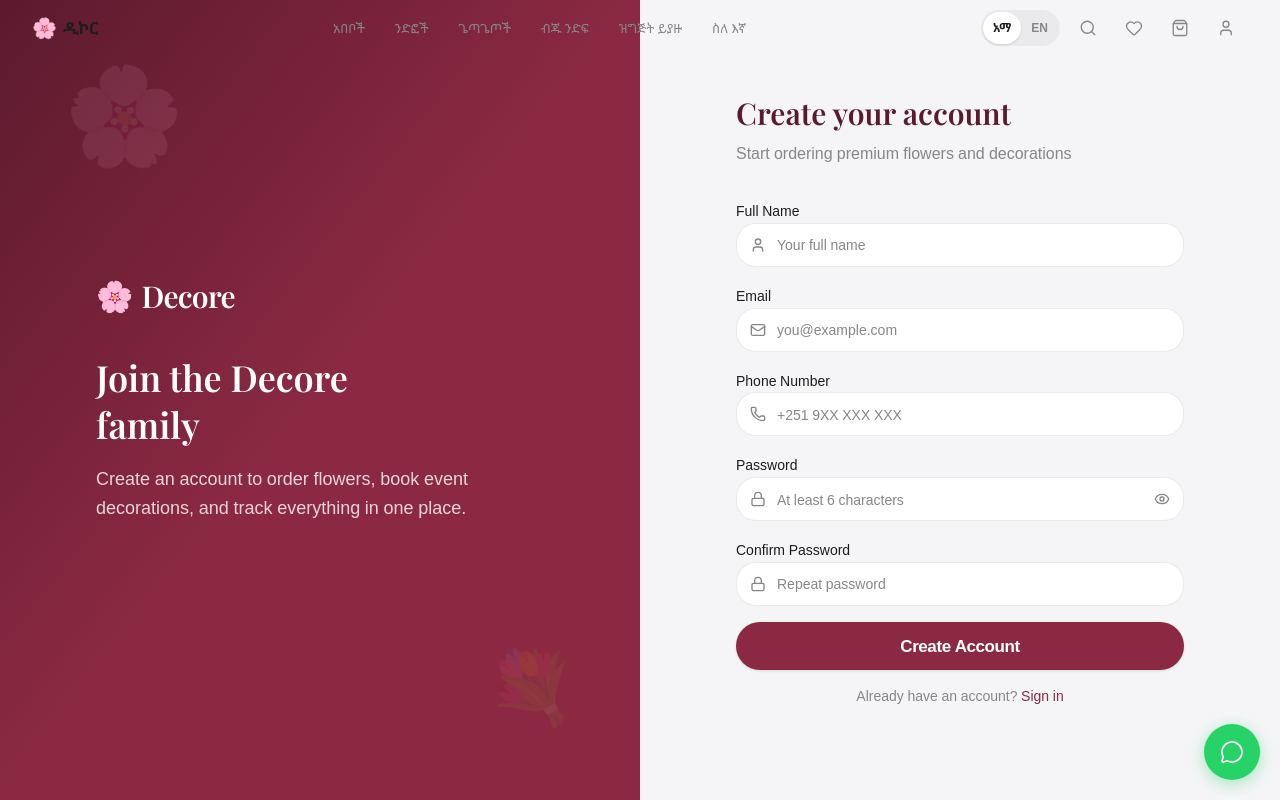
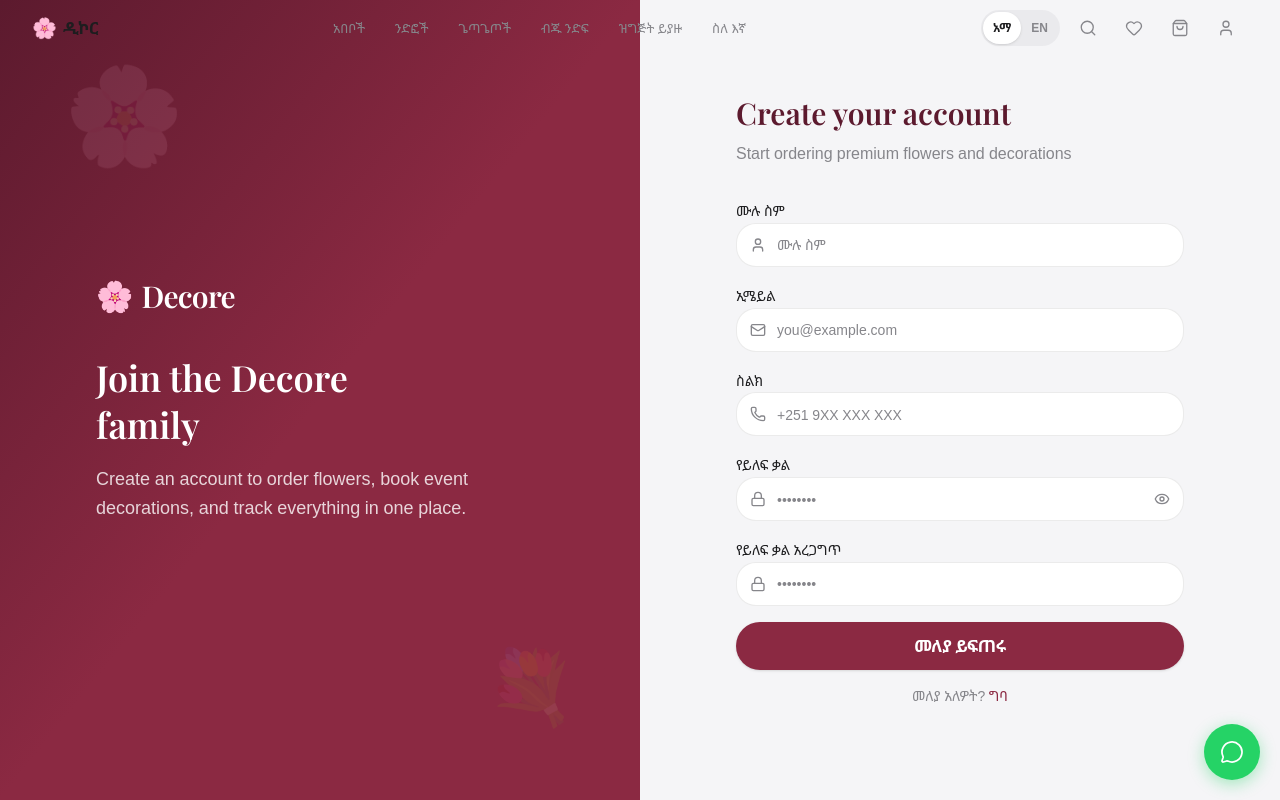
Before and after one commit to Menelik2/Decore, a Next.js app: page /register in a window 1280 px wide. Shown: the top 800 px of the page. Built offline with nearby package versions, Linux system fonts and the light colour scheme.

Commit message:
Translate RegisterForm to Amharic/English

```diff
--- a/src/components/auth/register-form.tsx
+++ b/src/components/auth/register-form.tsx
@@ -12,8 +12,10 @@ import { Input } from "@/components/ui/input"
 import { Label } from "@/components/ui/label"
 import { registerSchema, type RegisterInput } from "@/lib/auth-schema"
 import { createClient } from "@/lib/supabase/client"
+import { useTranslations } from "@/lib/i18n/locale-context"
 
 export function RegisterForm() {
+  const t = useTranslations()
   const router = useRouter()
   const [showPassword, setShowPassword] = useState(false)
   const [serverError, setServerError] = useState<string | null>(null)
@@ -63,7 +65,7 @@ export function RegisterForm() {
 
       setSuccess(true)
     } catch {
-      setServerError("Something went wrong. Please try again.")
+      setServerError(t("Validation.somethingWrong"))
     } finally {
       setLoading(false)
     }
@@ -78,13 +80,13 @@ export function RegisterForm() {
       >
         <div className="text-5xl mb-4">🌸</div>
         <h2 className="font-serif text-2xl font-semibold text-deep-burgundy mb-2">
-          Welcome to Decore
+          {t("Auth.welcomeBack").includes("back") ? "Welcome to ዲኮር" : "ወደ ዲኮር እንኳን ደህና መጡ"}
         </h2>
         <p className="text-muted-foreground mb-6 text-sm">
-          Your account has been created. Check your email to confirm, then sign in.
+          {t("Auth.sideSubtitle")}
         </p>
         <Button onClick={() => router.push("/login")} className="w-full" size="lg">
-          Go to Sign In
+          {t("Auth.signIn")}
         </Button>
       </motion.div>
     )
@@ -105,12 +107,12 @@ export function RegisterForm() {
       )}
 
       <div className="space-y-2">
-        <Label htmlFor="fullName">Full Name</Label>
+        <Label htmlFor="fullName">{t("Auth.fullName")}</Label>
         <div className="relative">
           <User className="absolute left-3.5 top-1/2 -translate-y-1/2 h-4 w-4 text-muted-foreground" />
           <Input
             id="fullName"
-            placeholder="Your full name"
+            placeholder={t("Auth.fullName")}
             className="pl-10"
             autoComplete="name"
             {...register("fullName")}
@@ -122,13 +124,13 @@ export function RegisterForm() {
       </div>
 
       <div className="space-y-2">
-        <Label htmlFor="email">Email</Label>
+        <Label htmlFor="email">{t("Auth.email")}</Label>
         <div className="relative">
           <Mail className="absolute left-3.5 top-1/2 -translate-y-1/2 h-4 w-4 text-muted-foreground" />
           <Input
             id="email"
             type="email"
-            placeholder="you@example.com"
+            placeholder={t("Auth.emailPlaceholder")}
             className="pl-10"
             autoComplete="email"
             {...register("email")}
@@ -140,13 +142,13 @@ export function RegisterForm() {
       </div>
 
       <div className="space-y-2">
-        <Label htmlFor="phone">Phone Number</Label>
+        <Label htmlFor="phone">{t("Auth.phone")}</Label>
         <div className="relative">
           <Phone className="absolute left-3.5 top-1/2 -translate-y-1/2 h-4 w-4 text-muted-foreground" />
           <Input
             id="phone"
             type="tel"
-            placeholder="+251 9XX XXX XXX"
+            placeholder={t("Auth.phonePlaceholder")}
             className="pl-10"
             autoComplete="tel"
             {...register("phone")}
@@ -158,13 +160,13 @@ export function RegisterForm() {
       </div>
 
       <div className="space-y-2">
-        <Label htmlFor="password">Password</Label>
+        <Label htmlFor="password">{t("Auth.password")}</Label>
         <div className="relative">
           <Lock className="absolute left-3.5 top-1/2 -translate-y-1/2 h-4 w-4 text-muted-foreground" />
           <Input
             id="password"
             type={showPassword ? "text" : "password"}
-            placeholder="At least 6 characters"
+            placeholder="••••••••"
             className="pl-10 pr-10"
             autoComplete="new-password"
             {...register("password")}
@@ -173,7 +175,7 @@ export function RegisterForm() {
             type="button"
             onClick={() => setShowPassword(!showPassword)}
             className="absolute right-3.5 top-1/2 -translate-y-1/2 text-muted-foreground hover:text-foreground"
-            aria-label={showPassword ? "Hide password" : "Show password"}
+            aria-label={showPassword ? t("Auth.hidePassword") : t("Auth.showPassword")}
           >
             {showPassword ? <EyeOff className="h-4 w-4" /> : <Eye className="h-4 w-4" />}
           </button>
@@ -184,13 +186,13 @@ export function RegisterForm() {
       </div>
 
       <div className="space-y-2">
-        <Label htmlFor="confirmPassword">Confirm Password</Label>
+        <Label htmlFor="confirmPassword">{t("Auth.confirmPassword")}</Label>
         <div className="relative">
           <Lock className="absolute left-3.5 top-1/2 -translate-y-1/2 h-4 w-4 text-muted-foreground" />
           <Input
             id="confirmPassword"
             type={showPassword ? "text" : "password"}
-            placeholder="Repeat password"
+            placeholder="••••••••"
             className="pl-10"
             autoComplete="new-password"
             {...register("confirmPassword")}
@@ -205,17 +207,17 @@ export function RegisterForm() {
         {loading ? (
           <>
             <Loader2 className="h-4 w-4 animate-spin" />
-            Creating account...
+            {t("Auth.signingUp")}
           </>
         ) : (
-          "Create Account"
+          t("Auth.createAccount")
         )}
       </Button>
 
       <p className="text-center text-sm text-muted-foreground">
-        Already have an account?{" "}
+        {t("Auth.hasAccount")}{" "}
         <Link href="/login" className="font-medium text-primary hover:underline">
-          Sign in
+          {t("Auth.signInLink")}
         </Link>
       </p>
     </motion.form>
```
